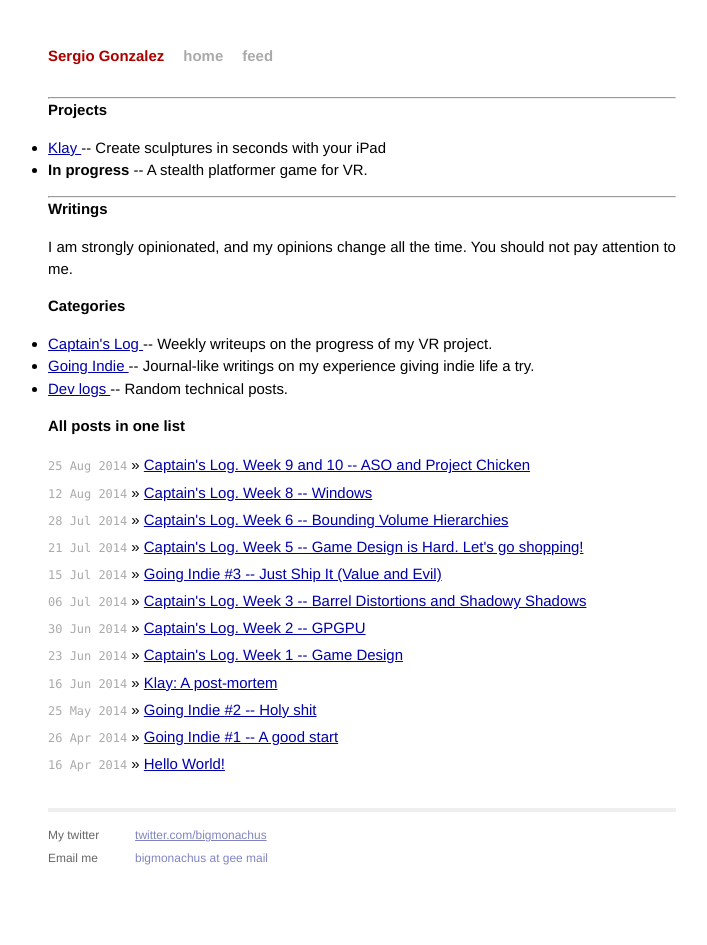
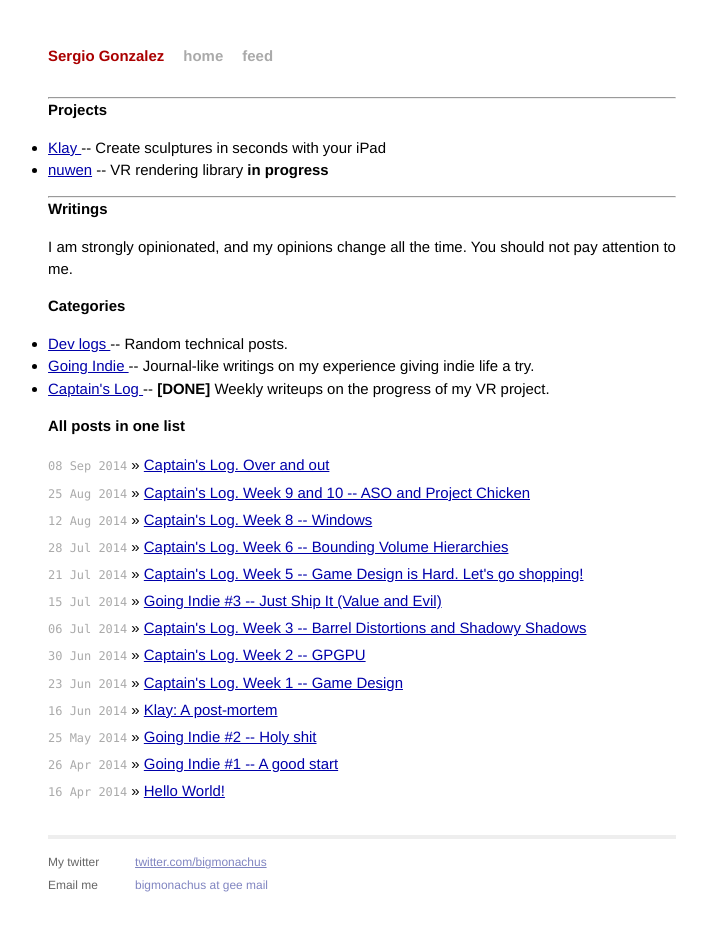
Before and after one commit to serge-rgb/old.bigmonachus.github.io, a Jekyll site: the page built from index.html, in a window 1280 px wide. Shown: the whole page, without its empty margins (278-985 px from the left). Built offline with Jekyll 4.4.1, drawn with Linux system fonts in a browser that asks for light colours; Markdown is read by kramdown in place of the engine named in the settings.

Commit message:
Last captain's log

```diff
--- a/index.html
+++ b/index.html
@@ -9,7 +9,7 @@ title: Sergio González
     <p>
     <ul>
         <li> <a href="/klay"> Klay </a> -- Create sculptures in seconds with your iPad</li>
-        <li> <b>In progress</b> -- A stealth platformer game for VR. </li>
+        <li> <a href="https://github.com/bigmonachus/nuwen">nuwen</a> -- VR rendering library <b>in progress</b></li>
     </ul>
     </p>
 
@@ -23,9 +23,9 @@ title: Sergio González
     <p>
     <h1>Categories</h1>
     <ul>
-        <li><a href="/captains-log.html"> Captain's Log </a> -- Weekly writeups on the progress of my VR project.</li>
+        <li><a href="/devlogs.html"> Dev logs </a> -- Random technical posts. </li>
         <li><a href="/going-indie.html"> Going Indie </a> -- Journal-like writings on my experience giving indie life a try.</li>
-        <li><a href="/devlogs.html"> Dev logs </a> -- Random technical posts. </li>
+        <li><a href="/captains-log.html"> Captain's Log </a> -- <b>[DONE]</b> Weekly writeups on the progress of my VR project.</li>
     </ul>
     </p>
 
```
Also changed, not shown: _posts/2014-09-08-c_log_10.md (added, +17 -0 lines).
